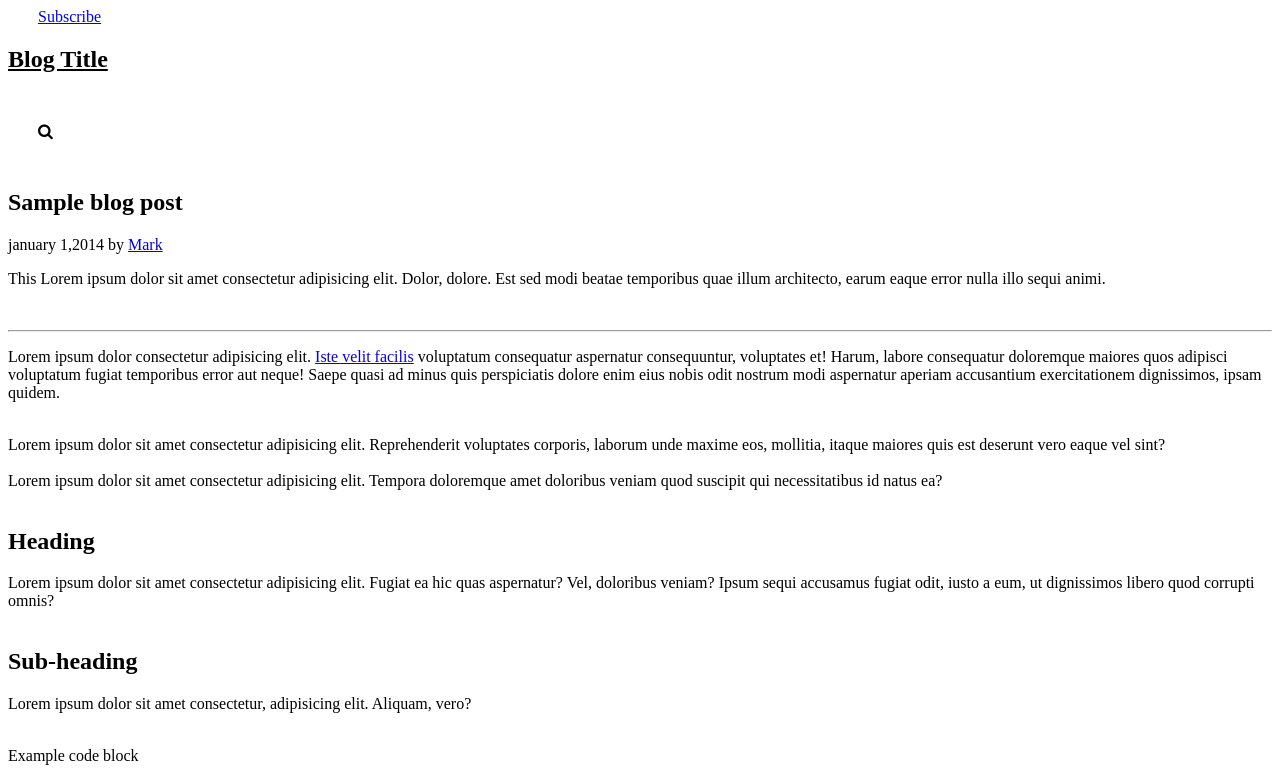
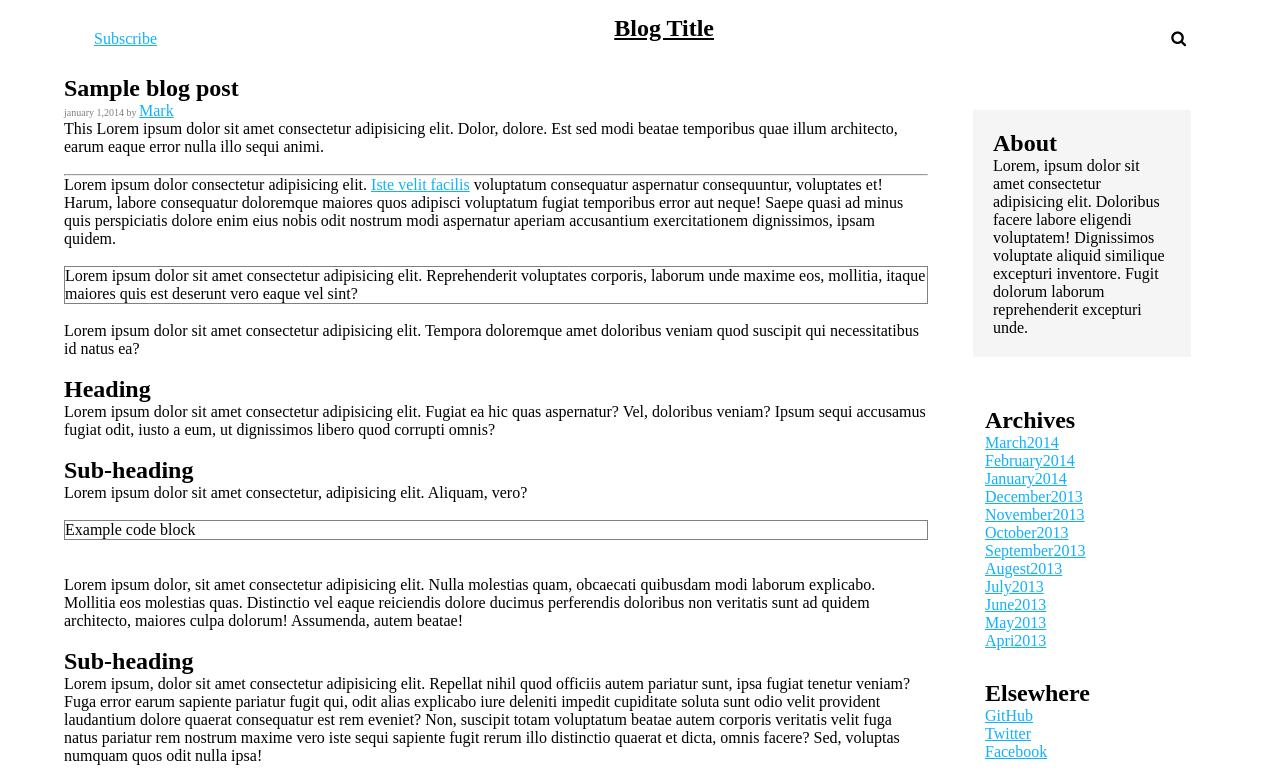
Before and after one commit to Abdallah20701/udacityProject-1, a plain HTML site: page pages/post.html in a window 1280 px wide. Shown: the top 780 px of the page. Drawn offline with Linux system fonts and the light colour scheme; the site is published under a folder, as on GitHub Pages, so addresses that start at the root find nothing.

Commit message:
committed

```diff
--- a/index.html
+++ b/index.html
@@ -2,7 +2,7 @@
 <html lang="en">
 
 <head>
-    <link rel="stylesheet" href="/css/project1-style.css">
+    <link rel="stylesheet" href="./css/project1-style.css">
     <meta charset="UTF-8">
     <!-- <link rel="stylesheet" href="https://www.w3schools.com/w3css/4/w3.css"> -->
     <link rel="stylesheet" href="https://cdnjs.cloudflare.com/ajax/libs/font-awesome/4.7.0/css/font-awesome.min.css">
--- a/pages/post.html
+++ b/pages/post.html
@@ -3,7 +3,7 @@
 
 <head>
 
-    <link rel="stylesheet" href="/css/post.css">
+    <link rel="stylesheet" href="../css/post.css">
     <meta charset="UTF-8">
     <!-- <link rel="stylesheet" href="https://www.w3schools.com/w3css/4/w3.css"> -->
     <link rel="stylesheet" href="https://cdnjs.cloudflare.com/ajax/libs/font-awesome/4.7.0/css/font-awesome.min.css">
```
